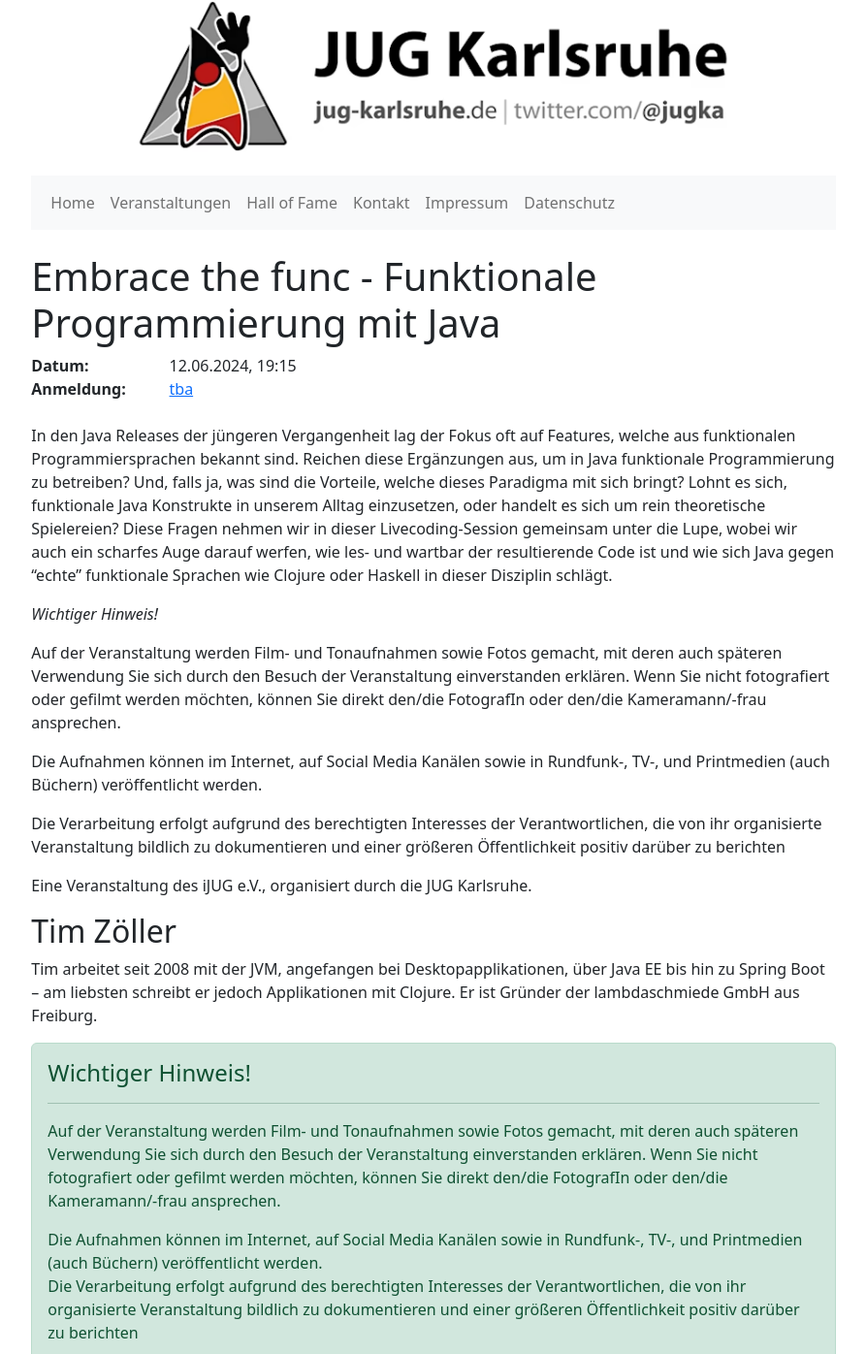
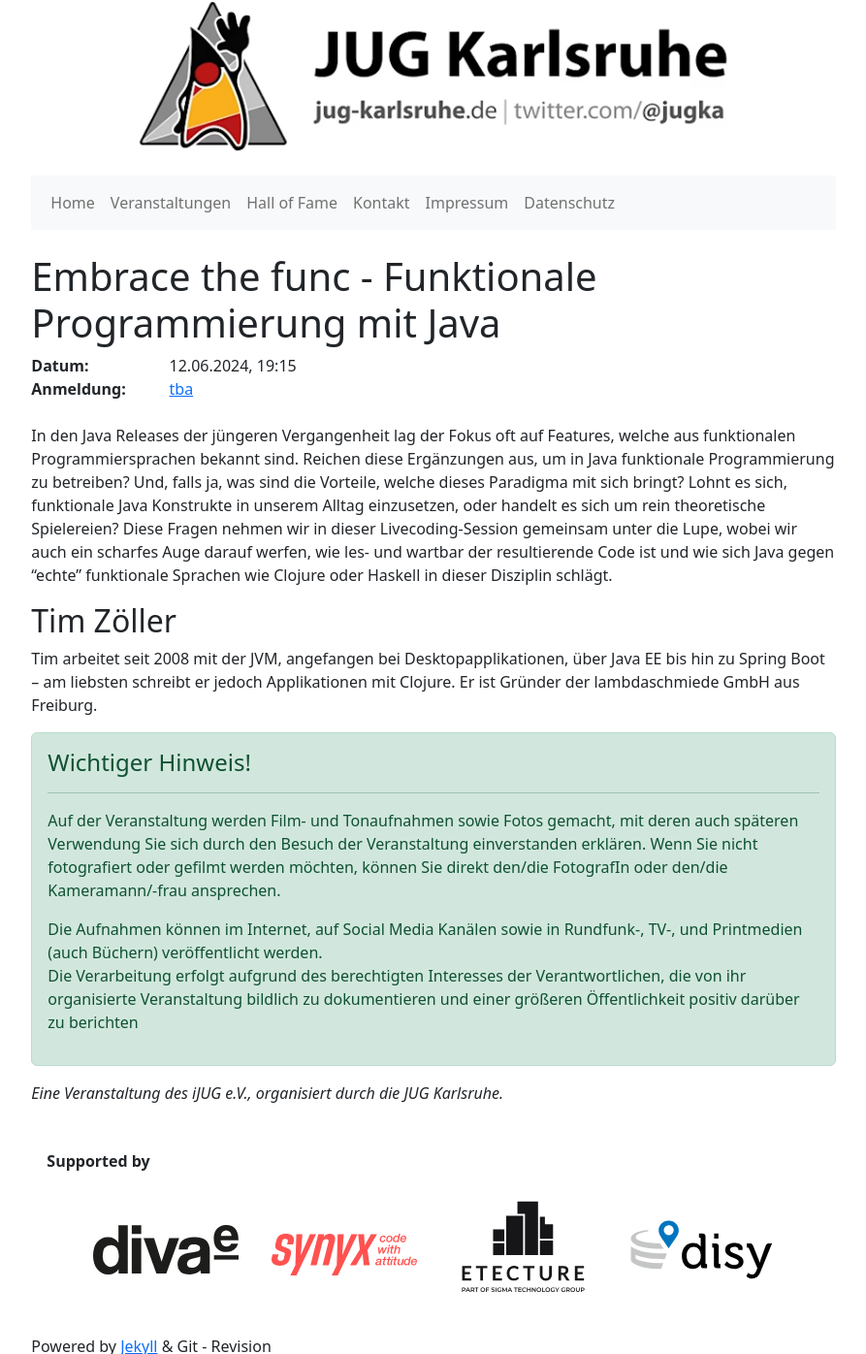
Before and after one commit to jugka/jugka-site, a Jekyll site: the page built from _posts/events/2024-06-12-embrac-the-func.markdown, in a window 1280 px wide, cut to the strip 0-1396 px from the top of the page. Shown: the whole strip at 97% size, without its empty margins (193-1086 px from the left). Built offline with Jekyll 4.4.1, drawn with Linux system fonts in a browser that asks for light colours.

Commit message:
Remove disclaimer

```diff
--- a/_posts/events/2024-06-12-embrac-the-func.markdown
+++ b/_posts/events/2024-06-12-embrac-the-func.markdown
@@ -9,14 +9,3 @@
 ---
 
 In den Java Releases der jüngeren Vergangenheit lag der Fokus oft auf Features, welche aus funktionalen Programmiersprachen bekannt sind. Reichen diese Ergänzungen aus, um in Java funktionale Programmierung zu betreiben? Und, falls ja, was sind die Vorteile, welche dieses Paradigma mit sich bringt? Lohnt es sich, funktionale Java Konstrukte in unserem Alltag einzusetzen, oder handelt es sich um rein theoretische Spielereien? Diese Fragen nehmen wir in dieser Livecoding-Session gemeinsam unter die Lupe, wobei wir auch ein scharfes Auge darauf werfen, wie les- und wartbar der resultierende Code ist und wie sich Java gegen "echte" funktionale Sprachen wie Clojure oder Haskell in dieser Disziplin schlägt.
-
-
-*Wichtiger Hinweis!*
-
-Auf der Veranstaltung werden Film- und Tonaufnahmen sowie Fotos gemacht, mit deren auch späteren Verwendung Sie sich durch den Besuch der Veranstaltung einverstanden erklären. Wenn Sie nicht fotografiert oder gefilmt werden möchten, können Sie direkt den/die FotografIn oder den/die Kameramann/-frau ansprechen.
-
-Die Aufnahmen können im Internet, auf Social Media Kanälen sowie in Rundfunk-, TV-, und Printmedien (auch Büchern) veröffentlicht werden.
-
-Die Verarbeitung erfolgt aufgrund des berechtigten Interesses der Verantwortlichen, die von ihr organisierte Veranstaltung bildlich zu dokumentieren und einer größeren Öffentlichkeit positiv darüber zu berichten
-
-Eine Veranstaltung des iJUG e.V., organisiert durch die JUG Karlsruhe.
```
